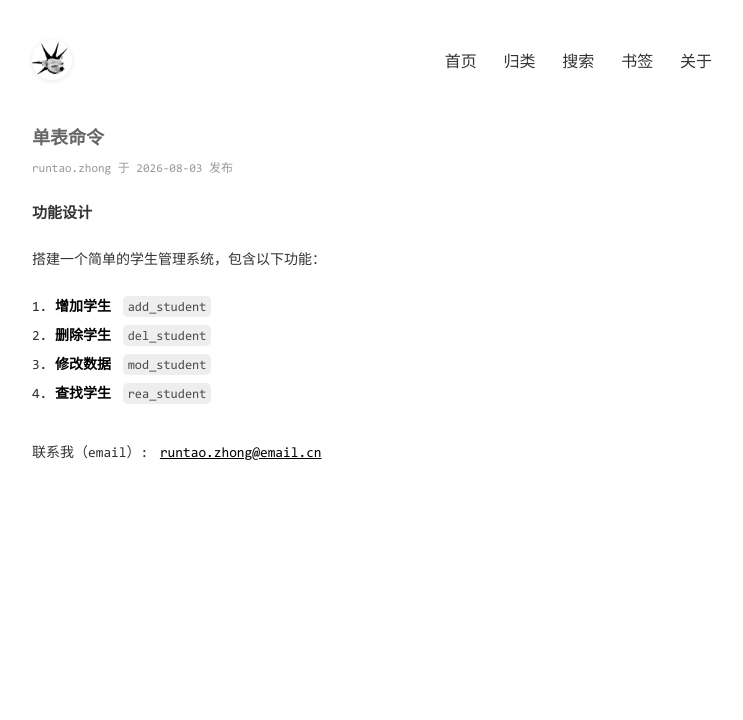
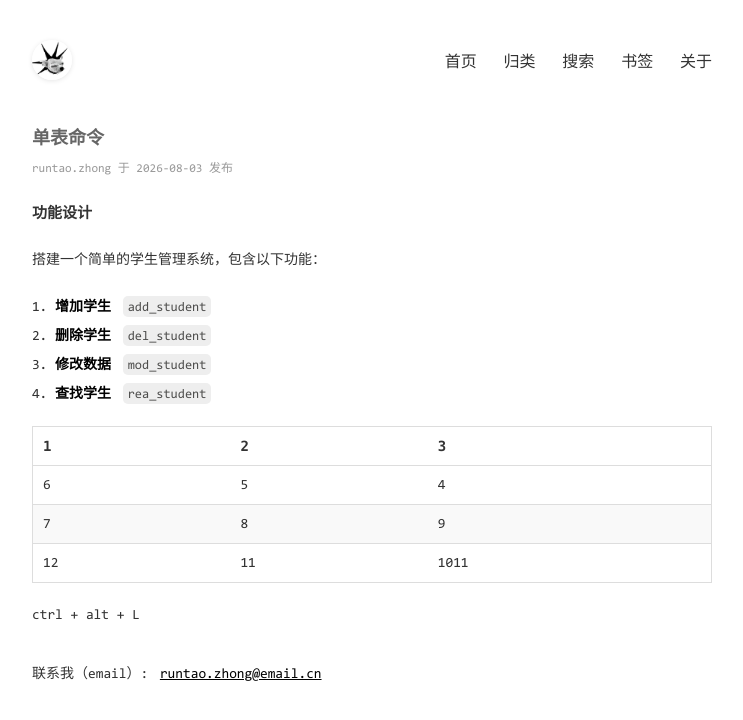
Before and after one commit to zhongruntao/zhongruntao.github.io, a Jekyll site: the page built from _posts/2026-08-01-studentSystem.md, in a window 1280 px wide. Shown: the top 720 px of the page, without its empty margins (268-1011 px from the left). Built offline with Jekyll 4.4.1, drawn with Linux system fonts in a browser that asks for light colours.

Commit message:
docs(studentSystem): 更新学生系统文档并添加表格示例
- 在功能列表后添加新的表格展示数据结构
- 表格包含多行数值数据用于演示
- 添加空白行以改善文档布局
- 添加键盘快捷键注释信息

```diff
--- a/_posts/2026-08-01-studentSystem.md
+++ b/_posts/2026-08-01-studentSystem.md
@@ -13,3 +13,12 @@ date: 2026-08-03
 2. **删除学生** `del_student`
 3. **修改数据** `mod_student`
 4. **查找学生** `rea_student`
+
+| 1  | 2  | 3    |
+|----|----|------|
+| 6  | 5  | 4    |
+| 7  | 8  | 9    |
+| 12 | 11 | 1011 |
+
+
+ctrl + alt + L
```
